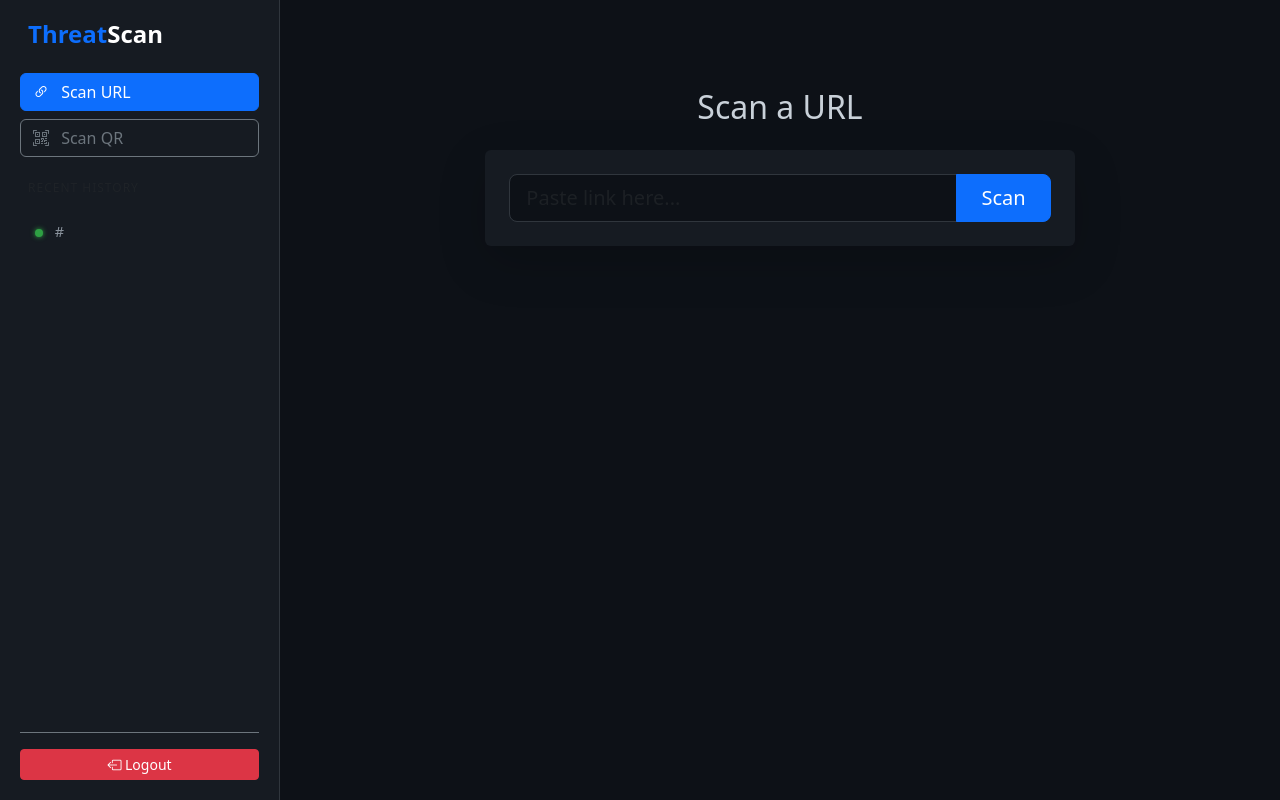
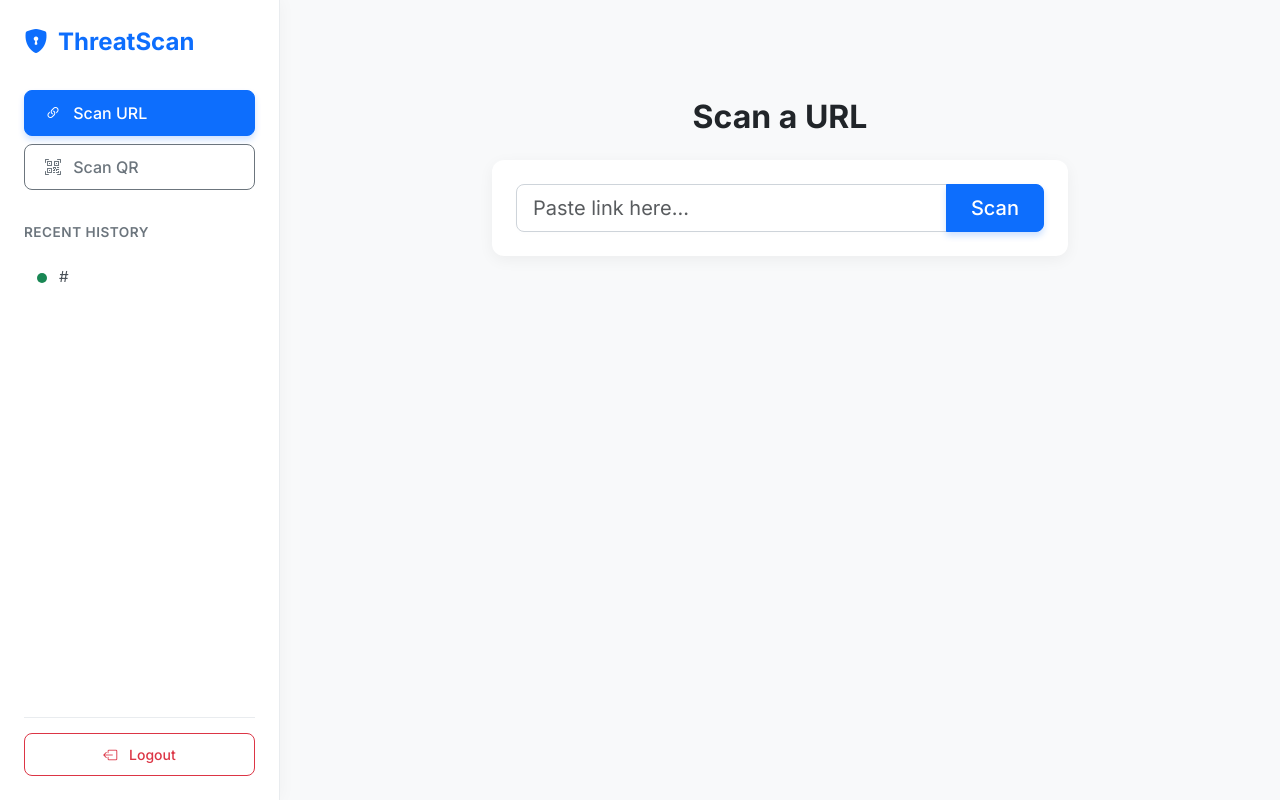
Before and after one commit to princegupta78952/Threatscan, a Flask app: page /dashboard in a window 1280 px wide. Run offline with Flask 3, Linux system fonts and the light colour scheme; the visitor is signed in with stand-in values (Sample User, id 1); tables that the repository leaves empty hold one stand-in row (values such as "Sample post").

Commit message:
Added AI Model, New UI, and Deployment ready files

```diff
--- a/app.py
+++ b/app.py
@@ -1,26 +1,38 @@
 import os
 import base64
-import requests
 import cv2
 import numpy as np
+import pickle
 from datetime import datetime
 from flask import Flask, render_template, request, redirect, url_for, flash, session
 from flask_sqlalchemy import SQLAlchemy
 from flask_bcrypt import Bcrypt
 from dotenv import load_dotenv
+import webbrowser
+from threading import Timer
 
 load_dotenv()
 
 app = Flask(__name__)
 app.secret_key = os.getenv('SECRET_KEY')
 
-app.config['SQLALCHEMY_DATABASE_URI'] = 'sqlite:///database.db'
+app.config['SQLALCHEMY_DATABASE_URI'] = os.getenv('DATABASE_URL', 'sqlite:///database.db')
 app.config['SQLALCHEMY_TRACK_MODIFICATIONS'] = False
 
 db = SQLAlchemy(app)
 bcrypt = Bcrypt(app)
 
-VT_API_KEY = os.getenv('VIRUSTOTAL_API_KEY')
+print("⏳ AI Model loading...")
+try:
+    with open('phishing_model.pkl', 'rb') as f:
+        model = pickle.load(f)
+    with open('tfidf_vectorizer.pkl', 'rb') as f:
+        vectorizer = pickle.load(f)
+    print(" Model and Vectorizer Ready!")
+except Exception as e:
+    print(f"❌ Error: Model files not found. {e}")
+    model = None
+    vectorizer = None
 
 class User(db.Model):
     id = db.Column(db.Integer, primary_key=True)
@@ -47,31 +59,20 @@ def decode_qr_code(file_stream):
     except:
         return None
 
-def get_virustotal_report(url_to_scan):
-    if not VT_API_KEY:
-        return {"status": "ERROR", "message": "API Key Missing", "color": "dark"}
+def analyze_url_with_ml(url_to_scan):
+    if model is None or vectorizer is None:
+        return {"status": "ERROR", "color": "secondary", "message": "ML Model missing!", "malicious_count": 0}
 
     try:
-        url_id = base64.urlsafe_b64encode(url_to_scan.encode()).decode().strip("=")
-        api_url = f"https://www.virustotal.com/api/v3/urls/{url_id}"
-        headers = {"accept": "application/json", "x-apikey": VT_API_KEY}
+        url_vector = vectorizer.transform([url_to_scan])
+        prediction = model.predict(url_vector)[0]
 
-        response = requests.get(api_url, headers=headers)
-
-        if response.status_code == 200:
-            stats = response.json()['data']['attributes']['last_analysis_stats']
-            malicious = stats.get('malicious', 0)
-
-            if malicious > 0:
-                return {"status": "DANGER", "color": "danger", "malicious_count": malicious, "message": f"Flagged by {malicious} vendors!"}
-            else:
-                return {"status": "SAFE", "color": "success", "malicious_count": 0, "message": "Clean URL."}
-        elif response.status_code == 404:
-            return {"status": "UNKNOWN", "color": "warning", "message": "URL not found in VirusTotal database."}
+        if prediction == 0:
+            return {"status": "DANGER", "color": "danger", "malicious_count": 1, "message": " Warning: Phishing URL Detected!"}
         else:
-            return {"status": "ERROR", "color": "secondary", "message": "Connection Error"}
-    except:
-        return {"status": "ERROR", "color": "secondary", "message": "Internal Error"}
+            return {"status": "SAFE", "color": "success", "malicious_count": 0, "message": " Verified: Clean URL."}
+    except Exception as e:
+        return {"status": "ERROR", "color": "warning", "message": "Scan Failed", "malicious_count": 0}
 
 @app.route('/')
 def home():
@@ -120,7 +121,7 @@ def dashboard():
     if request.method == 'POST':
         url_to_scan = request.form.get('url')
         if url_to_scan:
-            report = get_virustotal_report(url_to_scan)
+            report = analyze_url_with_ml(url_to_scan)
             new_scan = ScanHistory(url=url_to_scan, status=report['status'], user_id=user_id)
             db.session.add(new_scan)
             db.session.commit()
@@ -144,7 +145,7 @@ def scan_qr():
 
             if decoded_url:
                 url_to_scan = decoded_url
-                report = get_virustotal_report(url_to_scan)
+                report = analyze_url_with_ml(url_to_scan)
                 new_scan = ScanHistory(url=url_to_scan, status=report['status'], user_id=user_id)
                 db.session.add(new_scan)
                 db.session.commit()
@@ -162,5 +163,9 @@ def logout():
 with app.app_context():
     db.create_all()
 
+def open_browser():
+    webbrowser.open_new("http://127.0.0.1:5000")
+
 if __name__ == '__main__':
+    Timer(1, open_browser).start()
     app.run(debug=True)
--- a/templates/base.html
+++ b/templates/base.html
@@ -3,93 +3,169 @@
 <head>
     <meta charset="UTF-8">
     <meta name="viewport" content="width=device-width, initial-scale=1.0">
-    <title>ThreatScan</title>
+    <title>ThreatScan AI</title>
+
     <link href="https://cdn.jsdelivr.net/npm/bootstrap@5.3.0/dist/css/bootstrap.min.css" rel="stylesheet">
-    <link rel="stylesheet" href="https://cdn.jsdelivr.net/npm/bootstrap-icons@1.10.0/font/bootstrap-icons.css">
+    <link rel="stylesheet" href="https://cdn.jsdelivr.net/npm/bootstrap-icons@1.10.5/font/bootstrap-icons.css">
+    <link href="https://fonts.googleapis.com/css2?family=Inter:wght@400;500;600;700&display=swap" rel="stylesheet">
+
     <style>
         body {
-            background-color: #0d1117;
-            color: #c9d1d9;
+            background-color: #f8f9fa;
+            color: #212529;
+            font-family: 'Inter', sans-serif;
             height: 100vh;
             overflow: hidden;
         }
+
         .sidebar {
             width: 280px;
             height: 100vh;
-            background-color: #161b22;
-            border-right: 1px solid #30363d;
+            background-color: #ffffff;
+            border-right: 1px solid #e9ecef;
+            box-shadow: 2px 0 15px rgba(0,0,0,0.03);
             display: flex;
             flex-direction: column;
-            padding: 20px;
+            padding: 24px;
             position: fixed;
             top: 0;
             left: 0;
             overflow-y: auto;
+            z-index: 1000;
         }
+
+        .sidebar-brand {
+            font-size: 1.5rem;
+            font-weight: 700;
+            color: #0d6efd;
+            margin-bottom: 30px;
+            display: flex;
+            align-items: center;
+            gap: 10px;
+        }
+
         .main-content {
             margin-left: 280px;
             height: 100vh;
             overflow-y: auto;
-            padding: 40px;
+            padding: 50px;
             width: calc(100% - 280px);
+            background-color: #f8f9fa;
         }
+
+        .history-title {
+            font-size: 0.85rem;
+            text-transform: uppercase;
+            font-weight: 600;
+            color: #6c757d;
+            letter-spacing: 0.5px;
+            margin-bottom: 15px;
+            margin-top: 10px;
+        }
+
         .history-item {
-            display: block;
-            padding: 10px 15px;
-            margin-bottom: 5px;
-            border-radius: 6px;
-            color: #8b949e;
+            display: flex;
+            align-items: center;
+            padding: 10px 12px;
+            margin-bottom: 8px;
+            border-radius: 8px;
+            color: #495057;
             text-decoration: none;
-            font-size: 0.9rem;
-            transition: all 0.2s;
+            font-size: 0.95rem;
+            transition: all 0.2s ease-in-out;
+            border: 1px solid transparent;
+        }
+
+        .history-item:hover {
+            background-color: #f1f3f5;
+            color: #212529;
+            border-color: #e9ecef;
+            transform: translateX(3px);
+        }
+
+        .status-dot {
+            height: 10px;
+            width: 10px;
+            border-radius: 50%;
+            display: inline-block;
+            margin-right: 12px;
+            flex-shrink: 0;
+        }
+
+        .dot-safe { background-color: #198754; }
+        .dot-danger { background-color: #dc3545; }
+        .dot-warning { background-color: #ffc107; }
+
+        .history-text {
             white-space: nowrap;
             overflow: hidden;
             text-overflow: ellipsis;
         }
-        .history-item:hover {
-            background-color: #21262d;
-            color: #fff;
-        }
-        .status-dot {
-            height: 8px;
-            width: 8px;
-            background-color: #bbb;
-            border-radius: 50%;
-            display: inline-block;
-            margin-right: 8px;
-        }
-        .dot-safe { background-color: #2ea043; box-shadow: 0 0 5px #2ea043; }
-        .dot-danger { background-color: #da3633; box-shadow: 0 0 5px #da3633; }
-        .dot-warning { background-color: #d29922; box-shadow: 0 0 5px #d29922; }
 
         .form-control {
-            background-color: #0d1117;
-            border: 1px solid #30363d;
-            color: white;
+            background-color: #ffffff;
+            border: 1px solid #ced4da;
+            color: #212529;
+            padding: 12px 15px;
+            border-radius: 8px;
+            font-size: 1rem;
+            box-shadow: 0 2px 5px rgba(0,0,0,0.01);
         }
+
         .form-control:focus {
-            background-color: #0d1117;
-            color: white;
-            border-color: #58a6ff;
-            box-shadow: 0 0 0 0.25rem rgba(88, 166, 255, 0.25);
+            background-color: #ffffff;
+            color: #212529;
+            border-color: #86b7fe;
+            box-shadow: 0 0 0 0.25rem rgba(13, 110, 253, 0.15);
         }
+
+        .btn {
+            padding: 10px 20px;
+            border-radius: 8px;
+            font-weight: 500;
+            transition: all 0.2s;
+        }
+
+        .btn-primary {
+            box-shadow: 0 4px 6px rgba(13, 110, 253, 0.2);
+        }
+
+        .btn-primary:hover {
+            transform: translateY(-1px);
+            box-shadow: 0 6px 8px rgba(13, 110, 253, 0.25);
+        }
+
+        .card {
+            border: none;
+            border-radius: 12px;
+            box-shadow: 0 4px 15px rgba(0,0,0,0.05);
+        }
+
         ::-webkit-scrollbar {
-            width: 8px;
+            width: 6px;
         }
         ::-webkit-scrollbar-track {
-            background: #0d1117;
+            background: #f1f3f5;
         }
         ::-webkit-scrollbar-thumb {
-            background: #30363d;
-            border-radius: 4px;
+            background: #adb5bd;
+            border-radius: 10px;
         }
         ::-webkit-scrollbar-thumb:hover {
-            background: #8b949e;
+            background: #6c757d;
+        }
+
+        .logout-btn-container {
+            margin-top: auto;
+            padding-top: 15px;
+            border-top: 1px solid #e9ecef;
         }
     </style>
 </head>
 <body>
+
     {% block content %}{% endblock %}
+
     <script src="https://cdn.jsdelivr.net/npm/bootstrap@5.3.0/dist/js/bootstrap.bundle.min.js"></script>
 </body>
 </html>
--- a/templates/dashboard.html
+++ b/templates/dashboard.html
@@ -4,26 +4,28 @@
 <div class="d-flex">
 
     <div class="sidebar">
-        <h4 class="fw-bold text-primary mb-4 px-2">Threat<span class="text-white">Scan</span></h4>
+        <div class="sidebar-brand">
+            <i class="bi bi-shield-lock-fill"></i> ThreatScan
+        </div>
 
         <div class="d-grid gap-2 mb-4">
             <a href="/dashboard" class="btn btn-primary text-start"><i class="bi bi-link-45deg me-2"></i> Scan URL</a>
             <a href="/scan-qr" class="btn btn-outline-secondary text-start"><i class="bi bi-qr-code-scan me-2"></i> Scan QR</a>
         </div>
 
-        <h6 class="text-uppercase text-muted fs-7 px-2 mb-3" style="font-size: 0.75rem; letter-spacing: 1px;">Recent History</h6>
+        <h6 class="history-title">Recent History</h6>
 
         <div class="flex-grow-1">
             {% for item in history %}
             <a href="#" class="history-item" title="{{ item.url }}">
                 <span class="status-dot {% if item.status == 'SAFE' %}dot-safe{% elif item.status == 'DANGER' %}dot-danger{% else %}dot-warning{% endif %}"></span>
-                {{ item.url }}
+                <span class="history-text">{{ item.url }}</span>
             </a>
             {% endfor %}
         </div>
 
-        <div class="mt-auto pt-3 border-top border-secondary">
-            <a href="/logout" class="btn btn-danger w-100 btn-sm"><i class="bi bi-box-arrow-left"></i> Logout</a>
+        <div class="logout-btn-container">
+            <a href="/logout" class="btn btn-outline-danger w-100 btn-sm"><i class="bi bi-box-arrow-left me-2"></i> Logout</a>
         </div>
     </div>
 
@@ -32,9 +34,9 @@
 
             <div class="row justify-content-center mt-5">
                 <div class="col-md-8">
-                    <h2 class="mb-4 text-center">Scan a URL</h2>
+                    <h2 class="mb-4 text-center fw-bold">Scan a URL</h2>
 
-                    <div class="card p-4 shadow-lg border-0 mb-5" style="background-color: #161b22;">
+                    <div class="card p-4 mb-5">
                         <form action="/dashboard" method="POST">
                             <div class="input-group input-group-lg">
                                 <input type="url" name="url" class="form-control" placeholder="Paste link here..." value="{{ url if url else '' }}" required>
@@ -44,9 +46,9 @@
                     </div>
 
                     {% if report %}
-                    <div class="card border-0 shadow-sm" style="background-color: #0d1117; border: 1px solid #30363d;">
+                    <div class="card p-2">
                         <div class="card-body p-4">
-                            <div class="alert alert-{{ report.color }} d-flex align-items-center" role="alert">
+                            <div class="alert alert-{{ report.color }} d-flex align-items-center mb-4" role="alert">
                                 <h4 class="m-0"><i class="bi bi-shield-check me-2"></i> {{ report.message }}</h4>
                             </div>
 
@@ -54,11 +56,11 @@
                             <div class="row text-center mt-3">
                                 <div class="col-6">
                                     <h3 class="text-danger fw-bold">{{ report.malicious_count }}</h3>
-                                    <small class="text-muted">Malicious</small>
+                                    <small class="text-muted fw-semibold text-uppercase">Malicious</small>
                                 </div>
                                 <div class="col-6">
                                     <h3 class="text-success fw-bold">{{ report.status }}</h3>
-                                    <small class="text-muted">Status</small>
+                                    <small class="text-muted fw-semibold text-uppercase">Status</small>
                                 </div>
                             </div>
                             {% endif %}
```
Also changed, not shown: requirements.txt (+5 -19 lines), templates/login.html (+14 -14 lines), templates/scan_qr.html (+19 -17 lines), templates/signup.html (+14 -14 lines), 2 other files.
